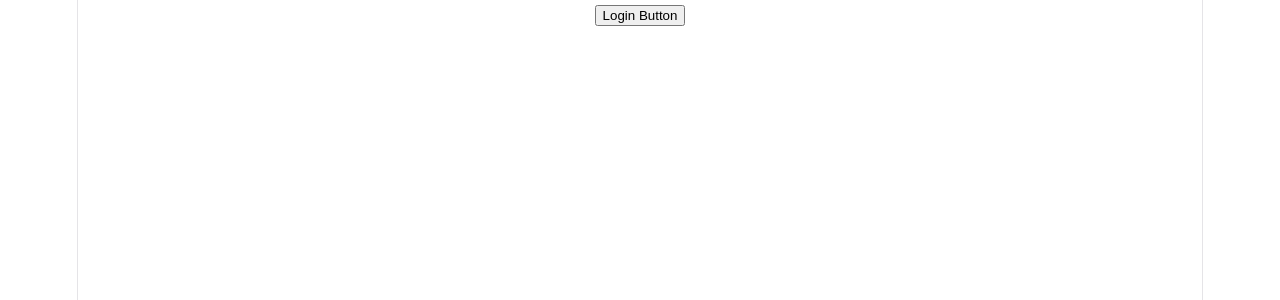
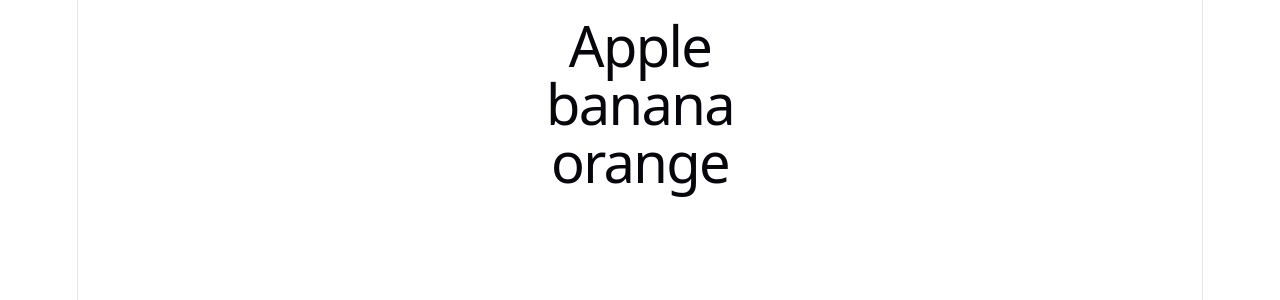
Before and after one commit to isha661/forntend-react-framework, a React (Vite) app in the folder my-react-app/: page / in a window 1280 px wide. Shown: the top 300 px of the page. Built offline with nearby package versions, Linux system fonts and the light colour scheme.

Commit message:
learning list and map

```diff
--- a/my-react-app/src/conditional.jsx
+++ b/my-react-app/src/conditional.jsx
@@ -1,21 +1,42 @@
 import { useState } from "react";
 
+function Condition(){
+
+    const [age, setAge] = useState("");
+
+    function handleAge(e){
+        setAge(e.target.value)
+    }
+
+    return(
+        <div>
+            <input type="number" placeholder="your age" onChange={handleAge}/>
+            {/* ternary operator : condition ? trueValue : falseValue*/}
+
+            {age !== "" &&
+             ( age >= 18 ? <h1>Adult</h1> : <h1>Minor</h1>)
+            }
+        </div>
+    );
+}
+export default Condition;
+
+
+
+// creating buttion with useSatet condition , display
+
 // function Condition(){
+//     // initially it is false
+//     const [login, setLogin] = useState(false);
 
-//     const [age, setAge] = useState("");
-
-//     function handleAge(e){
-//         setAge(e.target.value)
+//     function isLogin(){
+//       setLogin(true);
 //     }
 
 //     return(
 //         <div>
-//             <input type="number" placeholder="your age" onChange={handleAge}/>
-//             {/* ternary operator : condition ? trueValue : falseValue*/}
-
-//             {age !== "" &&
-//              ( age >= 18 ? <h1>Adult</h1> : <h1>Minor</h1>)
-//             }
+//             <button onClick={isLogin}> Login Button </button>
+//             {login && <h1> Welcome Isha</h1>}
 //         </div>
 //     );
 // }
@@ -23,20 +44,55 @@ import { useState } from "react";
 
 
 
-// creating buttion with useSatet condition , display
-function Condition(){
-    // initially it is false
+
+
+
+
+// using if statement
+
+
+function Condition() {
+
     const [login, setLogin] = useState(false);
 
-    function isLogin(){
-      setLogin(true);
+    function isLogin() {
+        alert("Welcome Isha");
+        setLogin(true);
     }
 
-    return(
+    return (
         <div>
-            <button onClick={isLogin}> Login Button </button>
-            {login && <h1> Welcome Isha</h1>}
+            <button onClick={isLogin}>
+                Click Button
+            </button>
+
+            {login && <h1>Logged In</h1>}
         </div>
     );
 }
+
+
 export default Condition;
+
+// function Condition() {
+
+//     const [login, setLogin] = useState(false);
+
+//     function isLogin() {
+
+//         if (login === false) {
+//             alert("Welcome Isha");
+//             setLogin(true);
+//         }
+//     }
+
+//     return (
+//         <div>
+//             <button onClick={isLogin}>
+//                 Click Button
+//             </button>
+
+//             {login && <h1>Logged In</h1>}
+//         </div>
+//     );
+// }
--- /dev/null
+++ b/my-react-app/src/list.jsx
@@ -0,0 +1,16 @@
+// learning list and map
+
+
+function Food(){
+    const fruit = ["Apple", "banana", "orange"];
+
+    return(
+        <div>
+            {fruit.map((fruit) =>
+                (
+                    <h1>{fruit}</h1>
+                ))}
+        </div>
+    );
+}
+export default Food;
--- a/my-react-app/src/main.jsx
+++ b/my-react-app/src/main.jsx
@@ -1,13 +1,15 @@
 import { StrictMode } from 'react'
 import { createRoot } from 'react-dom/client'
 import './index.css'
-import Condition from './conditional'
+import List from'./list.jsx'
+// import Condition from './conditional'
 // import App from './App.jsx'
 // import State from './inputField.jsx'
 
 createRoot(document.getElementById('root')).render(
   <StrictMode>
-    <Condition/>
+    <List />
+    {/* <Condition/> */}
     {/* <State/> */}
   </StrictMode>,
 )
```
